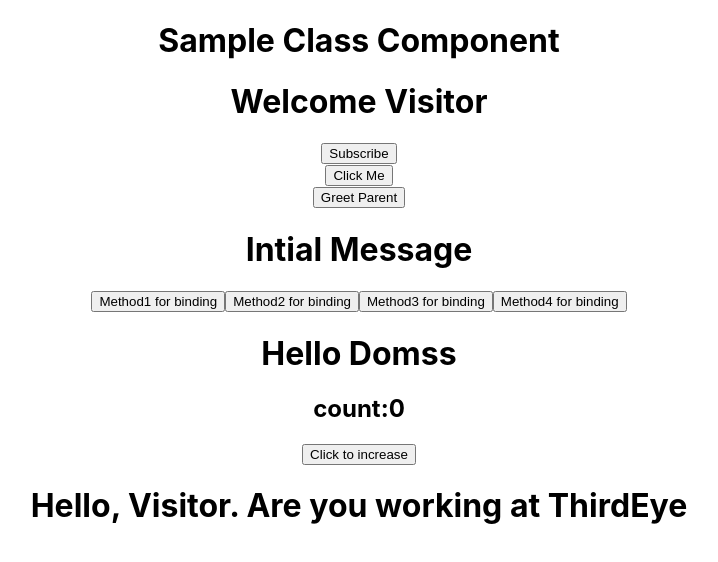
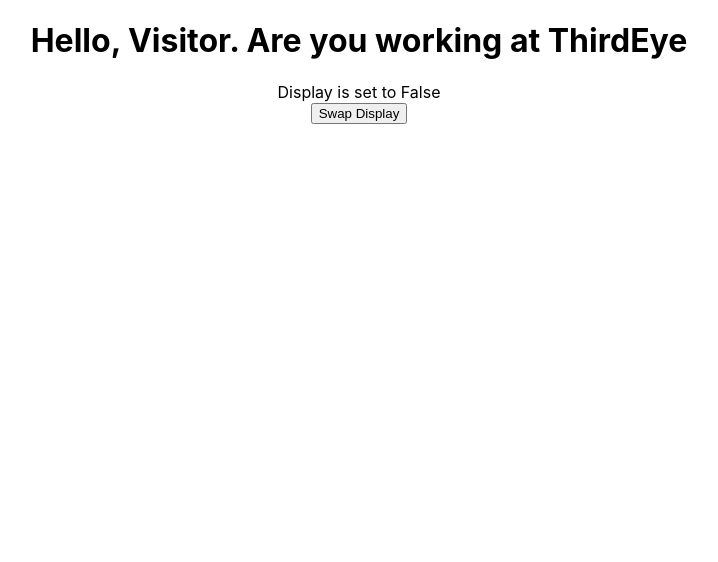
Before and after one commit to Balaram3/React, a React (Create React App) app: page / in a window 1280 px wide. Shown: the top 562 px of the page, without its empty margins (281-999 px from the left). Built offline with nearby package versions, Linux system fonts and the light colour scheme.

Commit message:
Conditional Rendering with DisplayComponent

```diff
--- a/src/App.js
+++ b/src/App.js
@@ -1,30 +1,26 @@
 import React, { Component } from 'react';
 import Greet from './components/Greet'
 import './App.css';
-import EventHandling from './components/EventHandling'
-import Test from './components/Test'
-import Welcome from './components/Welcome'
-import EventBinding from './components/EventBinding'
-import Doms from './components/Doms'
-import Message from './components/Message'
-import Counter from './components/Counter'
-import ParentComponent from './components/ParentComponent'
+import Display from './components/Display';
 class  App extends Component {
   render(){
   return (
     <div className="App">
-      <Welcome/>
+
+      <Greet name='Visitor' company='ThirdEye'></Greet>
+      <Display/>
+    </div>
+  )
+  }
+}
+
+export default App;
+/*
+<Welcome/>
       <Message name='Berkshire'></Message>
       <EventHandling/>
       <ParentComponent></ParentComponent>
       <EventBinding></EventBinding>
 
       <Doms/>
-      <Counter/>
-      <Greet name='Visitor' company='ThirdEye'></Greet>
-    </div>
-  )
-  }
-}
-
-export default App;
+      <Counter/>*/
--- /dev/null
+++ b/src/components/Display.js
@@ -0,0 +1,33 @@
+import React,{Component} from 'react'
+import TrueComponent from './TrueComponent'
+import FalseComponent from './FalseComponent'
+
+class Display extends Component{
+    constructor(){
+        super()
+        this.state={
+            displayOn:false
+        }
+        this.swapDisplay=this.swapDisplay.bind(this)
+    }
+    swapDisplay(prevState){
+        console.log('Button Clicked' +this.state.displayOn)
+        this.setState(prevState=>({
+                displayOn:!prevState.displayOn
+            }
+        ))
+        console.log('Button Clicked' +this.state.displayOn)
+    }
+    render(){
+
+            if(this.state.displayOn)
+            return <TrueComponent handlDisplay={this.swapDisplay}/>
+
+            else
+            return <FalseComponent handlDisplay={this.swapDisplay}/>
+
+
+    }
+}
+
+export default Display
--- /dev/null
+++ b/src/components/FalseComponent.js
@@ -0,0 +1,11 @@
+import React  from 'react'
+const FalseComponent=(props)=>{
+    return(
+        <div>
+            <div>Display is set to False</div>
+        <button type='submit' onClick={()=>props.handlDisplay()}>Swap Display</button>
+        </div>
+    )
+}
+
+export default FalseComponent
--- /dev/null
+++ b/src/components/TrueComponent.js
@@ -0,0 +1,12 @@
+import React  from 'react'
+
+const TrueComponent=(props)=>{
+    return(
+        <div>
+            <div>Display is set to True</div>
+        <button type='submit' onClick={()=>props.handlDisplay}>Swap Display2</button>
+        </div>
+    )
+}
+
+export default TrueComponent
```
